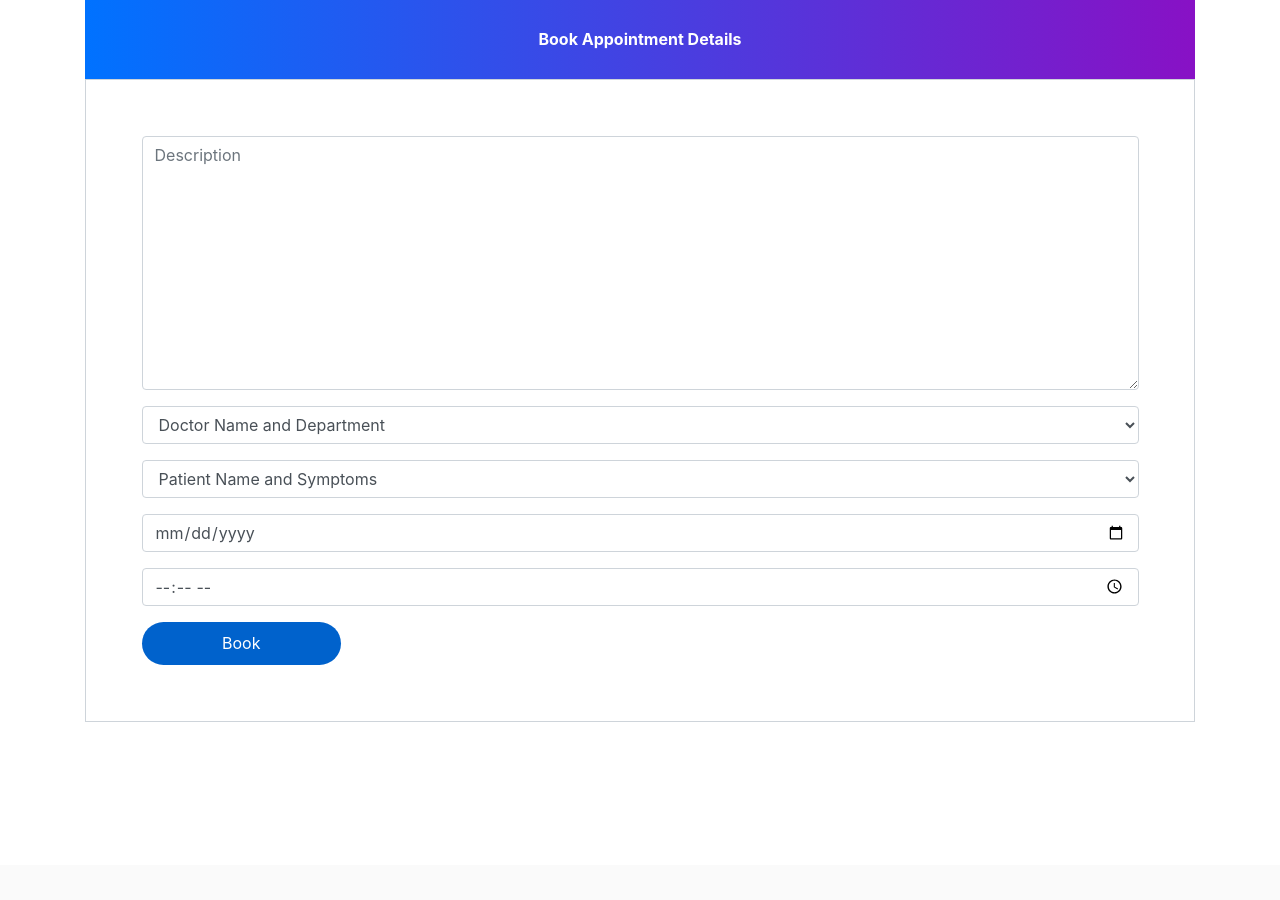
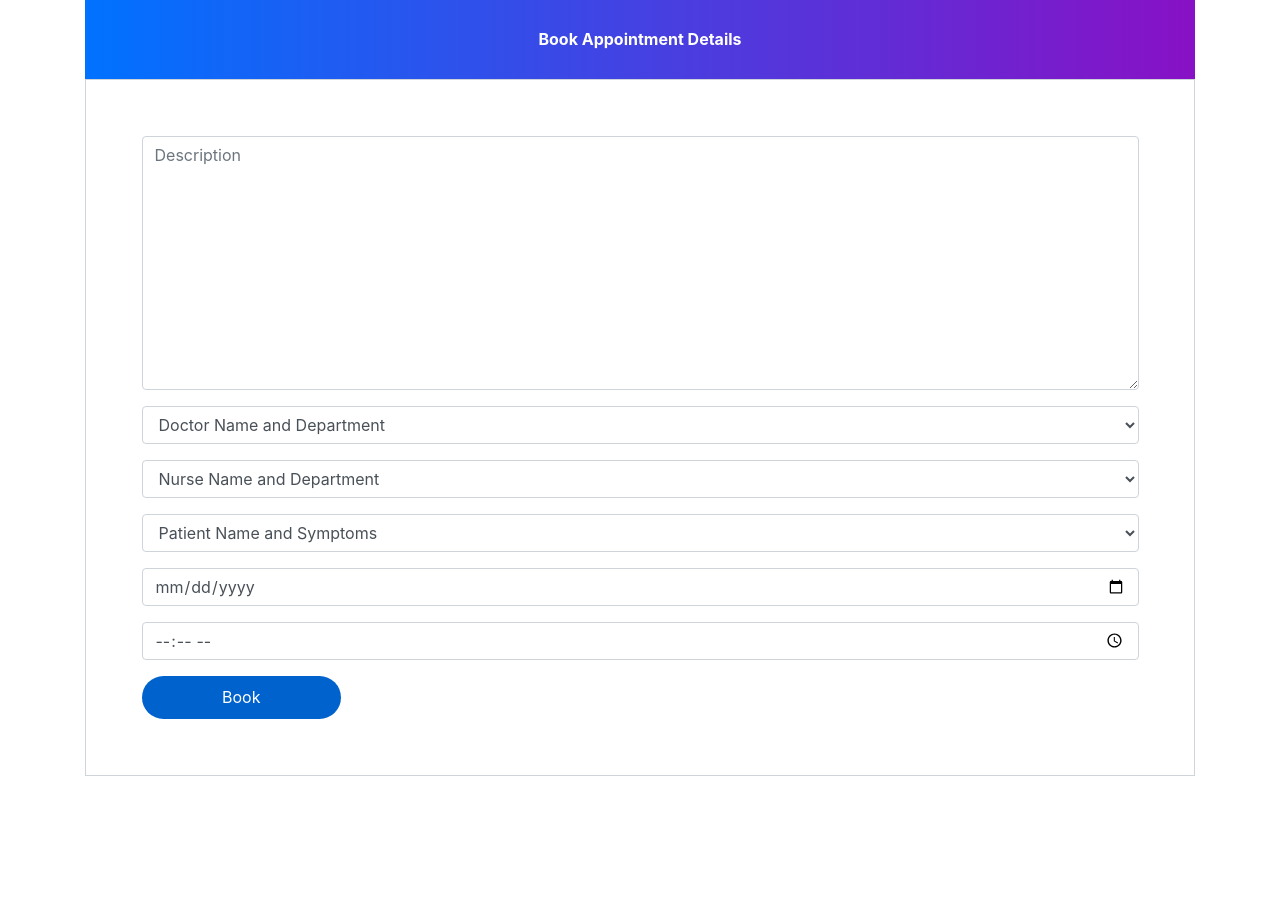
Before and after one commit to sandra-saah/SmartcareAppProject-Final, a Django app: page /admin-add-appointment in a window 1280 px wide. Shown: the part 145-1045 px from the top of the page. Before the commit the page ends 867 px from the top, so only its background shows below. Run offline with Django 4.2, Linux system fonts and the light colour scheme; a user stored in the database is signed in; data comes from the database, SQL or seed files in the repository; both versions use the stored data as it was after the commit; some libraries are stand-ins or nearby versions.

Commit message:
nurse changes added/ need updates from ayan !

```diff
--- a/SmartcareProject/SmartcareProject/urls.py
+++ b/SmartcareProject/SmartcareProject/urls.py
@@ -107,9 +107,8 @@ urlpatterns = [
     path('nurse-view-discharge-patient',views.nurse_view_discharge_patient_view, name='nurse-view-discharge-patient'),
     path('nurse-appointment', views.nurse_appointment_view,name='nurse-appointment'),
     path('nurse-view-appointment', views.nurse_view_appointment_view,name='nurse-view-appointment'),
-    # path('nurse-delete-appointment',views.nurse_delete_appointment_view,name='nurse-delete-appointment'),
-    # path('delete-appointment/<int:pk>', views.delete_appointment_view,name='delete-appointment'),
-
+    path('nurse-delete-appointment',views.nurse_delete_appointment_view,name='nurse-delete-appointment'),
+    path('fetch_names/', views.fetch_names, name='fetch_names'),
 
 ]
 
--- a/SmartcareProject/accounts/forms.py
+++ b/SmartcareProject/accounts/forms.py
@@ -55,6 +55,7 @@ class PatientForm(forms.ModelForm):
 
 class AppointmentForm(forms.ModelForm):
     doctorId=forms.ModelChoiceField(queryset=models.Doctor.objects.all().filter(status=True),empty_label="Doctor Name and Department", to_field_name="user_id")
+    nurseId=forms.ModelChoiceField(queryset=models.Nurse.objects.all().filter(status=True),empty_label="Nurse Name and Department", to_field_name="user_id")
     patientId=forms.ModelChoiceField(queryset=models.Patient.objects.all().filter(status=True),empty_label="Patient Name and Symptoms", to_field_name="user_id")
     appointmentDate = forms.DateField(widget=forms.DateInput(attrs={'type': 'date'}),required=True)
     appointmentTime = forms.TimeField(widget=forms.TimeInput(attrs={'type': 'time'}), required=True)
@@ -66,6 +67,7 @@ class AppointmentForm(forms.ModelForm):
 
 class PatientAppointmentForm(forms.ModelForm):
     doctorId=forms.ModelChoiceField(queryset=models.Doctor.objects.all().filter(status=True),empty_label="Doctor Name and Department", to_field_name="user_id")
+    nurseId=forms.ModelChoiceField(queryset=models.Nurse.objects.all().filter(status=True),empty_label="Nurse Name and Department", to_field_name="user_id")
     appointmentDate = forms.DateField(widget=forms.DateInput(attrs={'type': 'date'}),required=True)
     appointmentTime = forms.TimeField(widget=forms.TimeInput(attrs={'type': 'time'}), required=True)
     class Meta:
--- a/SmartcareProject/accounts/models.py
+++ b/SmartcareProject/accounts/models.py
@@ -49,6 +49,7 @@ class Patient(models.Model):
     mobile = models.CharField(max_length=20,null=False)
     symptoms = models.CharField(max_length=100,null=False)
     assignedDoctorId = models.PositiveIntegerField(null=True)
+    assignedNurseId = models.PositiveIntegerField(null=True)
     admitDate=models.DateField(auto_now=True)
     status=models.BooleanField(default=False)
     @property
@@ -63,6 +64,8 @@ class Patient(models.Model):
 class Appointment(models.Model):
     patientId=models.PositiveIntegerField(null=True)
     doctorId=models.PositiveIntegerField(null=True)
+    nurseId=models.PositiveIntegerField(null=True)
+    nurseName=models.CharField(max_length=40,null=True)
     patientName=models.CharField(max_length=40,null=True)
     doctorName=models.CharField(max_length=40,null=True)
     appointmentDate = models.DateField()  # Separate date field
@@ -74,6 +77,7 @@ class PatientDischargeDetails(models.Model):
     patientId=models.PositiveIntegerField(null=True)
     patientName=models.CharField(max_length=40)
     assignedDoctorName=models.CharField(max_length=40)
+    assignedNurseName=models.CharField(max_length=40, default="Unknown")
     address = models.CharField(max_length=40)
     mobile = models.CharField(max_length=20,null=True)
     symptoms = models.CharField(max_length=100,null=True)
--- a/SmartcareProject/accounts/views.py
+++ b/SmartcareProject/accounts/views.py
@@ -4,6 +4,8 @@ from . import forms,models
 from django.contrib.auth.models import Group
 from django.contrib.auth.decorators import login_required,user_passes_test
 from datetime import datetime,timedelta,date
+from django.http import JsonResponse
+from .models import Doctor, Nurse
 
 
 # Create your views here.
@@ -112,6 +114,21 @@ def afterlogin_view(request):
             return render(request,'smartcare/patient_wait_for_approval.html')
 
 
+
+def fetch_names(request):
+    role = request.GET.get('role')
+    if role == 'doctor':
+        doctors = Doctor.objects.all().values('id', 'user__first_name', 'user__last_name')
+        data = [{'id': doctor['id'], 'name': f"{doctor['user__first_name']} {doctor['user__last_name']}"} for doctor in doctors]
+    elif role == 'nurse':
+        nurses = Nurse.objects.all().values('id', 'user__first_name', 'user__last_name')
+        data = [{'id': nurse['id'], 'name': f"{nurse['user__first_name']} {nurse['user__last_name']}"} for nurse in nurses]
+    else:
+        data = []
+    return JsonResponse(data, safe=False)
+
+
+
 #---------------------------------------------------------------------------------
 #------------------------ ADMIN VIEWS  ------------------------------
 #---------------------------------------------------------------------------------
@@ -126,6 +143,9 @@ def admin_dashboard_view(request):
     doctorcount=models.Doctor.objects.all().filter(status=True).count()
     pendingdoctorcount=models.Doctor.objects.all().filter(status=False).count()
 
+    nursecount=models.Nurse.objects.all().filter(status=True).count()
+    pendingnursecount=models.Nurse.objects.all().filter(status=False).count()
+
     patientcount=models.Patient.objects.all().filter(status=True).count()
     pendingpatientcount=models.Patient.objects.all().filter(status=False).count()
 
@@ -136,6 +156,8 @@ def admin_dashboard_view(request):
     'patients':patients,
     'nurses':nurses,
     'doctorcount':doctorcount,
+    'nursecount':nursecount,
+    'pendingnursecount':pendingnursecount,
     'pendingdoctorcount':pendingdoctorcount,
     'patientcount':patientcount,
     'pendingpatientcount':pendingpatientcount,
@@ -277,8 +299,10 @@ def admin_add_appointment_view(request):
         if appointmentForm.is_valid():
             appointment=appointmentForm.save(commit=False)
             appointment.doctorId=request.POST.get('doctorId')
+            appointment.nurseId=request.POST.get('nurseId')
             appointment.patientId=request.POST.get('patientId')
             appointment.doctorName=models.User.objects.get(id=request.POST.get('doctorId')).first_name
+            appointment.nurseName=models.User.objects.get(id=request.POST.get('nurseId')).first_name
             appointment.patientName=models.User.objects.get(id=request.POST.get('patientId')).first_name
             appointment.status=True
             appointment.save()
@@ -750,8 +774,10 @@ def patient_book_appointment_view(request):
         if appointmentForm.is_valid():
             appointment=appointmentForm.save(commit=False)
             appointment.doctorId=request.POST.get('doctorId')
+            appointment.nurseId=request.POST.get('nurseId')
             appointment.patientId=request.user.id #----user can choose any patient but only their info will be stored
             appointment.doctorName=models.User.objects.get(id=request.POST.get('doctorId')).first_name
+            appointment.nurseName=models.User.objects.get(id=request.POST.get('nurseId')).first_name
             appointment.patientName=request.user.first_name #----user can choose any patient but only their info will be stored
             appointment.status=False
             appointment.save()
@@ -927,23 +953,23 @@ def reject_nurse_view(request,pk):
 @user_passes_test(is_nurse)
 def nurse_dashboard_view(request):
     #for three cards
-    # patientcount=models.Patient.objects.all().filter(status=True,assignedNurseId=request.user.id).count()
-    # appointmentcount=models.Appointment.objects.all().filter(status=True,nurseId=request.user.id).count()
-    # patientdischarged=models.PatientDischargeDetails.objects.all().distinct().filter(assignedNurseName=request.user.first_name).count()
+    patientcount=models.Patient.objects.all().filter(status=True,assignedNurseId=request.user.id).count()
+    appointmentcount=models.Appointment.objects.all().filter(status=True,nurseId=request.user.id).count()
+    patientdischarged=models.PatientDischargeDetails.objects.all().distinct().filter(assignedNurseName=request.user.first_name).count()
 
     # for  table in nurse dashboard
-    # appointments=models.Appointment.objects.all().filter(status=True,nurseId=request.user.id).order_by('-id')
-    # patientid=[]
-    # for a in appointments:
-    #     patientid.append(a.patientId)
-    # patients=models.Patient.objects.all().filter(status=True,user_id__in=patientid).order_by('-id')
-    # appointments=zip(appointments,patients)
+    appointments=models.Appointment.objects.all().filter(status=True,nurseId=request.user.id).order_by('-id')
+    patientid=[]
+    for a in appointments:
+        patientid.append(a.patientId)
+    patients=models.Patient.objects.all().filter(status=True,user_id__in=patientid).order_by('-id')
+    appointments=zip(appointments,patients)
     mydict={
-    # 'patientcount':patientcount,
-    # 'appointmentcount':appointmentcount,
-    # 'patientdischarged':patientdischarged,
-    # 'appointments':appointments,
-    'nurse':models.Nurse.objects.get(user_id=request.user.id), #for profile picture of nurse in sidebar
+    'patientcount':patientcount,
+    'appointmentcount':appointmentcount,
+    'patientdischarged':patientdischarged,
+    'appointments':appointments,
+    'nurse':models.Nurse.objects.get(user_id=request.user.id),
     }
     return render(request,'smartcare/nurse_dashboard.html',context=mydict)
 
@@ -959,17 +985,17 @@ def nurse_patient_view(request):
 @login_required(login_url='nurselogin')
 @user_passes_test(is_nurse)
 def nurse_view_patient_view(request):
-    # patients=models.Patient.objects.all().filter(status=True,assignedNurseId=request.user.id)
-    # nurse=models.Nurse.objects.get(user_id=request.user.id) #for profile picture of nurse in sidebar
+    patients=models.Patient.objects.all().filter(status=True,assignedNurseId=request.user.id)
+    nurse=models.Nurse.objects.get(user_id=request.user.id)
     return render(request,'smartcare/nurse_view_patient.html',
-                #   {'patients':patients,'nurse':nurse}
+                  {'patients':patients,'nurse':nurse}
                   )
 
 @login_required(login_url='nurselogin')
 @user_passes_test(is_nurse)
 def nurse_view_discharge_patient_view(request):
     dischargedpatients=models.PatientDischargeDetails.objects.all().distinct().filter(assignedNurseName=request.user.first_name)
-    nurse=models.Nurse.objects.get(user_id=request.user.id) #for profile picture of nurse in sidebar
+    nurse=models.Nurse.objects.get(user_id=request.user.id)
     return render(request,'smartcare/nurse_view_discharge_patient.html'
                   ,{'dischargedpatients':dischargedpatients,'nurse':nurse}
                   )
@@ -977,49 +1003,49 @@ def nurse_view_discharge_patient_view(request):
 @login_required(login_url='nurselogin')
 @user_passes_test(is_nurse)
 def nurse_appointment_view(request):
-    nurse=models.Nurse.objects.get(user_id=request.user.id) #for profile picture of nurse in sidebar
+    nurse=models.Nurse.objects.get(user_id=request.user.id)
     return render(request,'smartcare/nurse_appointment.html',{'nurse':nurse})
 
 @login_required(login_url='nurselogin')
 @user_passes_test(is_nurse)
 def nurse_view_appointment_view(request):
-    nurse=models.Nurse.objects.get(user_id=request.user.id) #for profile picture of nurse in sidebar
-    # appointments=models.Appointment.objects.all().filter(status=True,nurseId=request.user.id)
-    # patientid=[]
-    # for a in appointments:
-    #     patientid.append(a.patientId)
-    # patients=models.Patient.objects.all().filter(status=True,user_id__in=patientid)
-    # appointments=zip(appointments,patients)
+    nurse=models.Nurse.objects.get(user_id=request.user.id)
+    appointments=models.Appointment.objects.all().filter(status=True,nurseId=request.user.id)
+    patientid=[]
+    for a in appointments:
+        patientid.append(a.patientId)
+        patients=models.Patient.objects.all().filter(status=True,user_id__in=patientid)
+        appointments=zip(appointments,patients)
     return render(request,'smartcare/nurse_view_appointment.html',
-                #   {'appointments':appointments,'nurse':nurse}
+                  {'appointments':appointments,'nurse':nurse}
                   )
 
 @login_required(login_url='nurselogin')
 @user_passes_test(is_nurse)
 def nurse_delete_appointment_view(request):
     nurse=models.Nurse.objects.get(user_id=request.user.id) #for profile picture of nurse in sidebar
-    # appointments=models.Appointment.objects.all().filter(status=True,nurseId=request.user.id)
-    # patientid=[]
-    # for a in appointments:
-    #     patientid.append(a.patientId)
-    # patients=models.Patient.objects.all().filter(status=True,user_id__in=patientid)
-    # appointments=zip(appointments,patients)
+    appointments=models.Appointment.objects.all().filter(status=True,nurseId=request.user.id)
+    patientid=[]
+    for a in appointments:
+        patientid.append(a.patientId)
+    patients=models.Patient.objects.all().filter(status=True,user_id__in=patientid)
+    appointments=zip(appointments,patients)
     return render(request,'smartcare/nurse_delete_appointment.html',
-                #   {'appointments':appointments,'nurse':nurse}
+                  {'appointments':appointments,'nurse':nurse}
                   )
 
 @login_required(login_url='nurselogin')
 @user_passes_test(is_nurse)
 def delete_appointment_view(request,pk):
-    # appointment=models.Appointment.objects.get(id=pk)
-    # appointment.delete()
-    # nurse=models.Nurse.objects.get(user_id=request.user.id) #for profile picture of nurse in sidebar
-    # # appointments=models.Appointment.objects.all().filter(status=True,nurseId=request.user.id)
-    # patientid=[]
-    # for a in appointments:
-    #     patientid.append(a.patientId)
-    # patients=models.Patient.objects.all().filter(status=True,user_id__in=patientid)
-    # appointments=zip(appointments,patients)
+    appointment=models.Appointment.objects.get(id=pk)
+    appointment.delete()
+    nurse=models.Nurse.objects.get(user_id=request.user.id)
+    appointments=models.Appointment.objects.all().filter(status=True,nurseId=request.user.id)
+    patientid=[]
+    for a in appointments:
+        patientid.append(a.patientId)
+        patients=models.Patient.objects.all().filter(status=True,user_id__in=patientid)
+        appointments=zip(appointments,patients)
     return render(request,'smartcare/nurse_delete_appointment.html',
-                #   {'appointments':appointments,'nurse':nurse}
+                  {'appointments':appointments,'nurse':nurse}
                   )
--- a/SmartcareProject/templates/smartcare/admin_add_appointment.html
+++ b/SmartcareProject/templates/smartcare/admin_add_appointment.html
@@ -65,6 +65,9 @@
               {% render_field appointmentForm.doctorId class="form-control" placeholder="Doctor" %}
             </div>
             <div class="form-group">
+              {% render_field appointmentForm.nurseId class="form-control" placeholder="Nurse" %}
+            </div>
+            <div class="form-group">
               {% render_field appointmentForm.patientId class="form-control" placeholder="Patient" %}
             </div>
             <div class="form-group">
--- a/SmartcareProject/templates/smartcare/admin_view_appointment.html
+++ b/SmartcareProject/templates/smartcare/admin_view_appointment.html
@@ -30,6 +30,7 @@
       <thead>
         <tr>
           <th>Doctor Name</th>
+          <th>Nurse Name</th>
           <th>Patient Name</th>
           <th>Description</th>
           <th>Date</th>
@@ -41,6 +42,7 @@
       {% for a in appointments %}
       <tr>
         <td> {{a.doctorName}}</td>
+        <td> {{a.nurseName}}</td>
         <td>{{a.patientName}}</td>
         <td>{{a.description}}</td>
         <td>{{a.appointmentDate}}</td>
--- a/SmartcareProject/templates/smartcare/nurse_appointment.html
+++ b/SmartcareProject/templates/smartcare/nurse_appointment.html
@@ -6,7 +6,7 @@
   <meta charset="utf-8">
   <meta name="viewport" content="width=device-width, initial-scale=1">
   <script src="https://ajax.googleapis.com/ajax/libs/jquery/1.10.2/jquery.min.js"></script>
-  <link href="http://netdna.bootstrapcdn.com/bootstrap/4.0.0-beta/css/bootstrap.min.css" rel="stylesheet">
+  {% comment %} <link href="http://netdna.bootstrapcdn.com/bootstrap/4.0.0-beta/css/bootstrap.min.css" rel="stylesheet"> {% endcomment %}
 
     <link rel="stylesheet" href="https://cdnjs.cloudflare.com/ajax/libs/font-awesome/5.12.1/css/all.min.css">
 
--- a/SmartcareProject/templates/smartcare/patient_discharge.html
+++ b/SmartcareProject/templates/smartcare/patient_discharge.html
@@ -148,6 +148,9 @@
               Doctor Name :<br>
               {{appointment.doctorName}}<br>
 
+              <br>
+              {{appointment.nurseName}}<br>
+
             </td>
           </tr>
         </table>
```
Also changed, not shown: SmartcareProject/templates/smartcare/patient_book_appointment.html (+44 -1 lines), SmartcareProject/accounts/migrations/0012_auto_20240428_1146.py (added), SmartcareProject/db.sqlite3.
